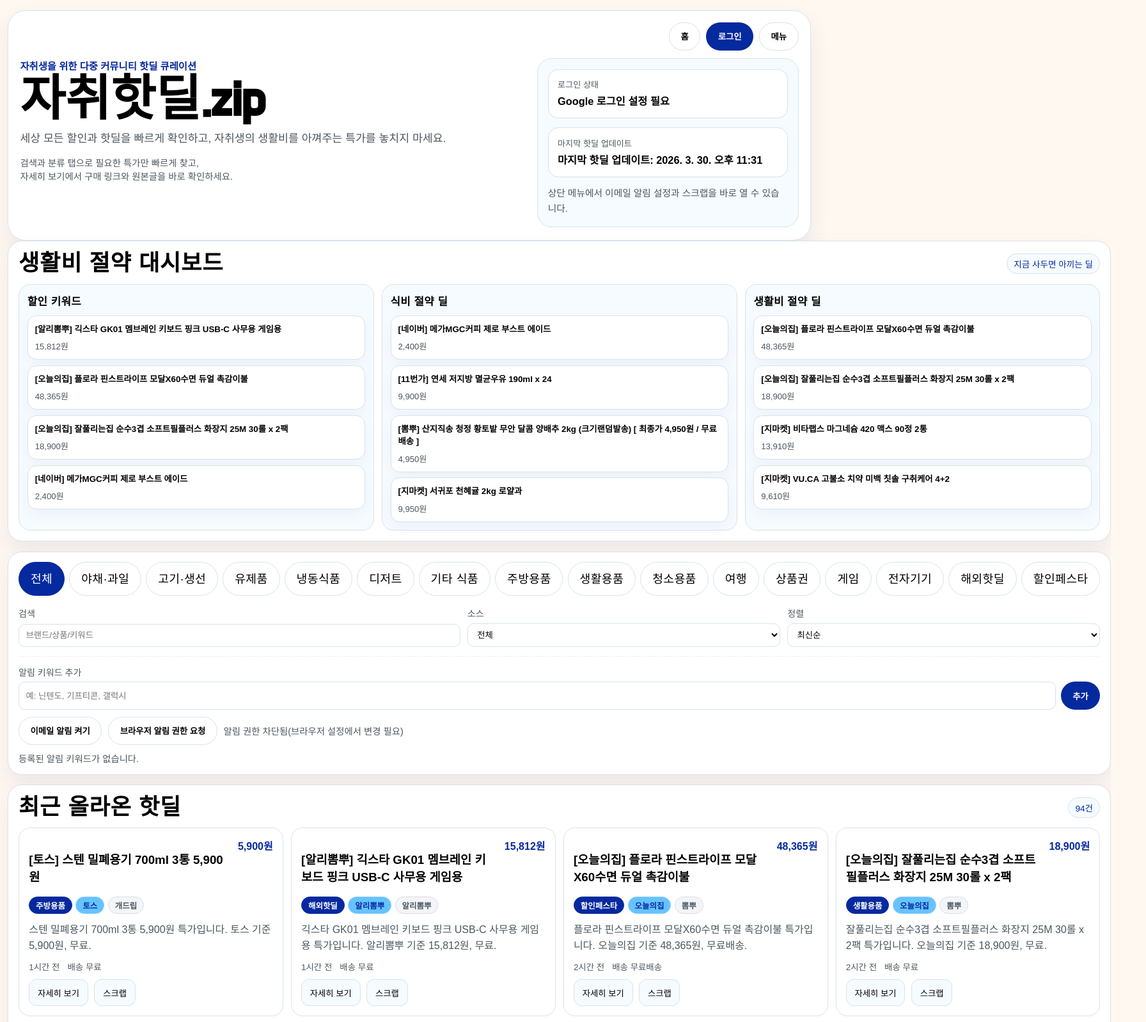
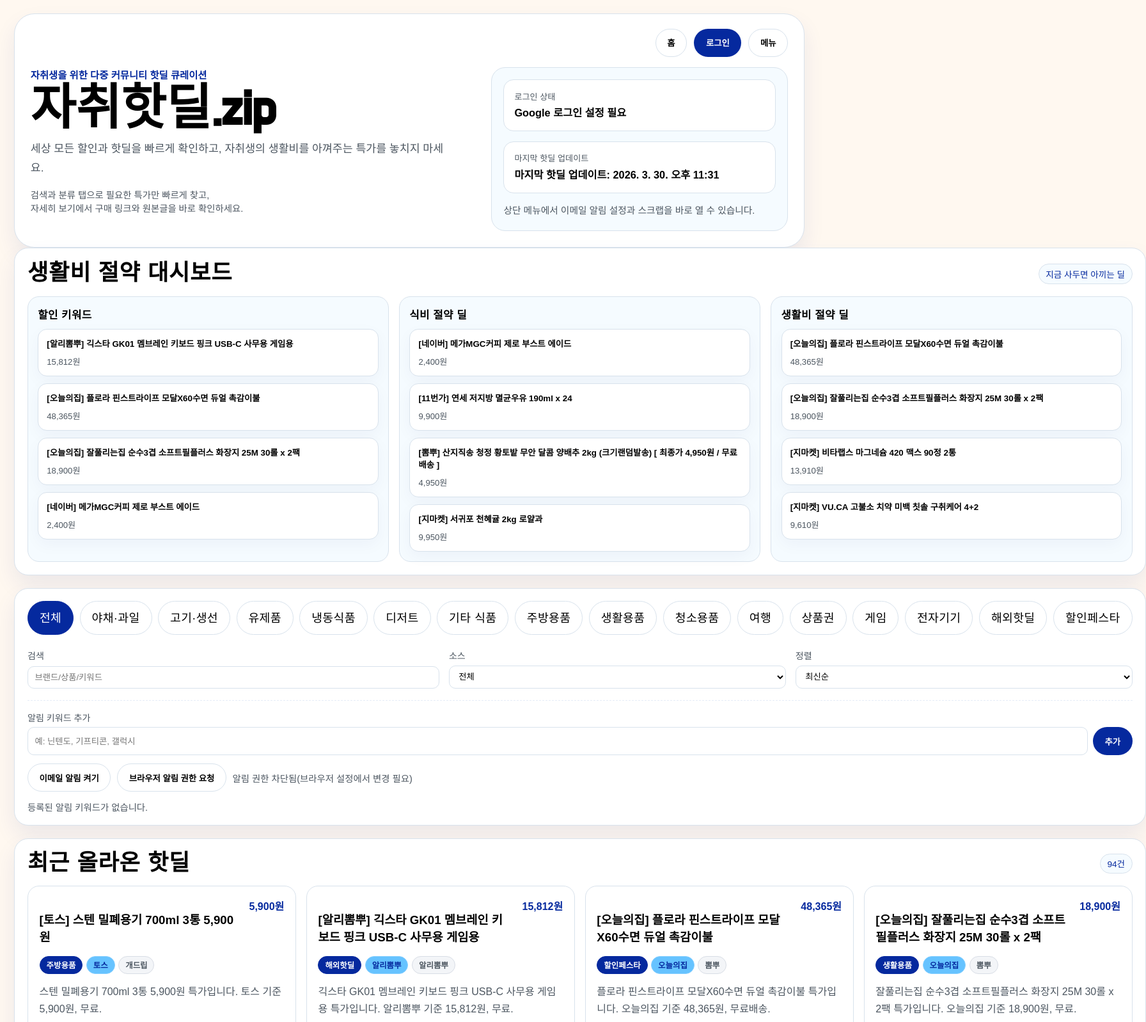
Before and after one commit to JAYWYN-C/my-hotdeal, a plain HTML site: page index.html in a window 1280 px wide. Shown: the top 1597 px of the page at 64% size, 1792 px wide, since content can reach past the window. Drawn offline with Linux system fonts and the light colour scheme; a web font is replaced by a local one.

Commit message:
style: relax dashboard layout density

```diff
--- a/styles.css
+++ b/styles.css
@@ -35,15 +35,15 @@
 .hero,
 .layout,
 .footer {
-  width: min(1400px, calc(100% - 1.5rem));
+  width: min(1260px, calc(100% - 2.75rem));
   margin: 0 auto;
 }
 
 .hero {
-  margin-top: 1rem;
-  padding: 1.1rem 1.15rem 1.2rem;
+  margin-top: 1.3rem;
+  padding: 1.45rem 1.55rem 1.6rem;
   border: 1px solid var(--line);
-  border-radius: 28px;
+  border-radius: 32px;
   background: var(--surface);
   box-shadow: var(--shadow);
   animation: rise 500ms ease-out;
@@ -52,14 +52,14 @@
 .hero-nav {
   display: flex;
   justify-content: flex-end;
-  margin-bottom: 0.75rem;
+  margin-bottom: 1rem;
 }
 
 .hero-actions {
   display: flex;
   align-items: center;
   justify-content: flex-end;
-  gap: 0.55rem;
+  gap: 0.7rem;
   flex-wrap: wrap;
 }
 
@@ -139,16 +139,16 @@
 
 .hero-sub {
   margin: 0;
-  max-width: 44rem;
+  max-width: 41rem;
   color: var(--muted);
-  line-height: 1.65;
+  line-height: 1.75;
   font-size: 1.08rem;
 }
 
 .hero-main {
   display: grid;
-  grid-template-columns: minmax(0, 1.55fr) minmax(320px, 0.8fr);
-  gap: 1rem;
+  grid-template-columns: minmax(0, 1.35fr) minmax(300px, 0.9fr);
+  gap: 1.5rem;
   align-items: stretch;
 }
 
@@ -188,7 +188,7 @@
 }
 
 .helper {
-  margin: 0.8rem 0 0;
+  margin: 1rem 0 0;
   color: var(--muted);
   font-size: 0.9rem;
 }
@@ -201,16 +201,16 @@
   border: 1px solid var(--line);
   border-radius: 22px;
   background: var(--surface-soft);
-  padding: 1rem;
+  padding: 1.15rem;
   display: grid;
-  gap: 0.9rem;
+  gap: 1rem;
   align-content: start;
 }
 
 .hero-panel-item {
   border: 1px solid var(--line);
   border-radius: 16px;
-  padding: 0.85rem 0.9rem;
+  padding: 0.95rem 1rem;
   background: var(--surface);
 }
 
@@ -237,33 +237,33 @@
 
 .layout {
   display: grid;
-  gap: 0.95rem;
-  padding-bottom: 2rem;
+  gap: 1.25rem;
+  padding-bottom: 2.5rem;
 }
 
 .card {
   background: var(--surface);
   border: 1px solid var(--line);
   border-radius: 22px;
-  padding: 0.95rem 1rem;
+  padding: 1.15rem 1.25rem;
   box-shadow: var(--shadow);
 }
 
 .dashboard {
-  padding: 1rem;
+  padding: 1.25rem;
 }
 
 .dashboard-grid {
   display: grid;
   grid-template-columns: repeat(3, minmax(0, 1fr));
-  gap: 0.75rem;
-  margin-top: 0.75rem;
+  gap: 1rem;
+  margin-top: 0.95rem;
 }
 
 .dashboard-panel {
   border: 1px solid var(--line);
   border-radius: 18px;
-  padding: 0.8rem;
+  padding: 0.95rem;
   background: var(--surface-soft);
 }
 
@@ -276,14 +276,14 @@
 
 .mini-deal-list {
   display: grid;
-  gap: 0.55rem;
+  gap: 0.7rem;
 }
 
 .mini-deal {
   border: 1px solid var(--line);
   border-radius: 14px;
   background: var(--surface-strong);
-  padding: 0.68rem;
+  padding: 0.82rem;
   text-align: left;
   cursor: pointer;
   box-shadow: 0 8px 24px rgba(10, 36, 114, 0.04);
@@ -306,16 +306,16 @@
 
 .filter-row {
   display: grid;
-  grid-template-columns: minmax(0, 1.2fr) minmax(210px, 0.85fr) minmax(210px, 0.85fr);
-  gap: 0.7rem;
+  grid-template-columns: minmax(0, 1.1fr) minmax(230px, 0.9fr) minmax(230px, 0.9fr);
+  gap: 0.95rem;
 }
 
 .alert-manager {
-  margin-top: 0.9rem;
-  padding-top: 0.85rem;
+  margin-top: 1.1rem;
+  padding-top: 1rem;
   border-top: 1px dashed color-mix(in oklab, var(--rose) 54%, white 46%);
   display: grid;
-  gap: 0.65rem;
+  gap: 0.8rem;
 }
 
 .alert-input-row {
@@ -368,11 +368,11 @@
 
 .tabs {
   display: flex;
-  gap: 0.45rem;
+  gap: 0.6rem;
   flex-wrap: nowrap;
   overflow-x: auto;
-  padding-bottom: 0.2rem;
-  margin-bottom: 0.9rem;
+  padding-bottom: 0.3rem;
+  margin-bottom: 1.1rem;
   scrollbar-width: none;
 }
 
@@ -414,16 +414,16 @@
 }
 
 .deal-list {
-  margin-top: 0.7rem;
+  margin-top: 0.95rem;
   display: grid;
-  grid-template-columns: repeat(auto-fit, minmax(360px, 1fr));
-  gap: 0.75rem;
+  grid-template-columns: repeat(auto-fit, minmax(400px, 1fr));
+  gap: 1rem;
 }
 
 .deal-item {
   border: 1px solid var(--line);
   border-radius: 18px;
-  padding: 0.95rem;
+  padding: 1.1rem;
   background: var(--surface);
   animation: fadeIn 360ms ease-in;
 }
@@ -481,9 +481,9 @@
 }
 
 .deal-summary {
-  margin: 0.7rem 0 0;
+  margin: 0.85rem 0 0;
   color: var(--muted);
-  line-height: 1.6;
+  line-height: 1.7;
 }
 
 .deal-submeta {
@@ -496,9 +496,9 @@
 }
 
 .link-row {
-  margin-top: 0.6rem;
+  margin-top: 0.8rem;
   display: flex;
-  gap: 0.6rem;
+  gap: 0.7rem;
   flex-wrap: wrap;
 }
 
@@ -517,7 +517,7 @@
 .split {
   display: grid;
   grid-template-columns: 1fr 1fr;
-  gap: 1rem;
+  gap: 1.2rem;
 }
 
 .tag-cloud {
@@ -550,7 +550,7 @@
 }
 
 .footer {
-  padding: 0.7rem 0 2rem;
+  padding: 0.9rem 0 2.2rem;
   color: var(--muted);
 }
 
@@ -719,18 +719,40 @@
   }
 }
 
-@media (max-width: 760px) {
+@media (max-width: 1100px) {
+  .hero-main {
+    grid-template-columns: 1fr;
+  }
+
   .dashboard-grid,
-  .filter-row,
   .split {
     grid-template-columns: 1fr;
   }
 
-  .hero {
-    padding-top: 1rem;
+  .filter-row {
+    grid-template-columns: repeat(2, minmax(0, 1fr));
   }
 
-  .hero-main,
+  .filter-row label:first-child {
+    grid-column: 1 / -1;
+  }
+}
+
+@media (max-width: 760px) {
+  .hero,
+  .layout,
+  .footer {
+    width: calc(100% - 1rem);
+  }
+
+  .hero {
+    margin-top: 0.5rem;
+    padding: 1rem;
+  }
+
+  .dashboard-grid,
+  .filter-row,
+  .split,
   .deal-list {
     grid-template-columns: 1fr;
   }
@@ -775,4 +797,10 @@
     flex: 1 1 100%;
     text-align: center;
   }
+
+  .section-title-row {
+    align-items: flex-start;
+    gap: 0.5rem;
+    flex-wrap: wrap;
+  }
 }
```
Also changed, not shown: scripts/ui-regression.test.mjs (+4 -2 lines).
